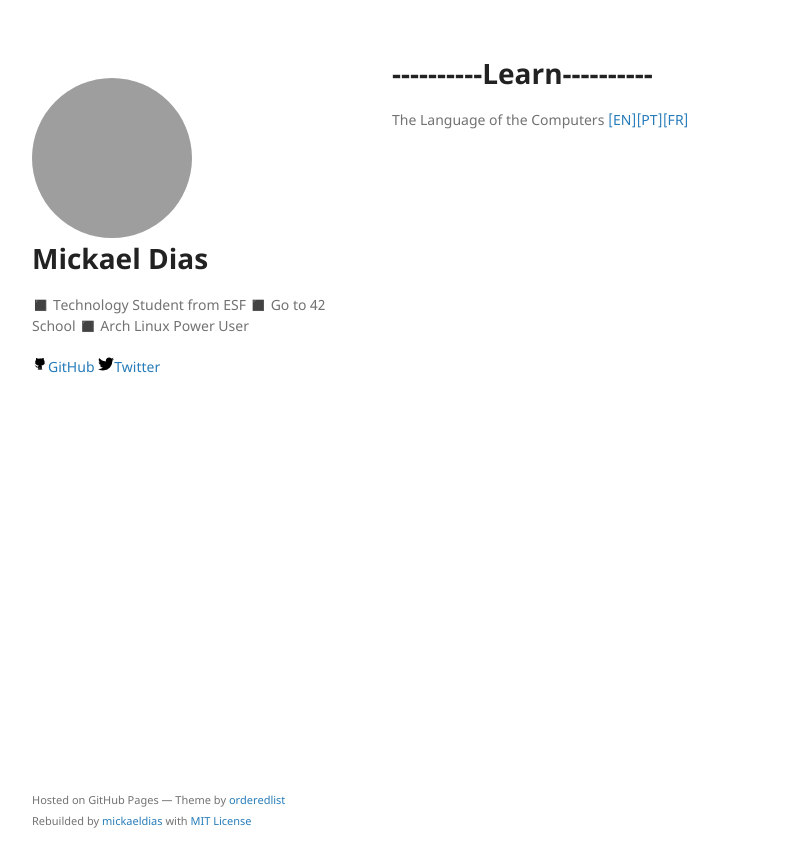
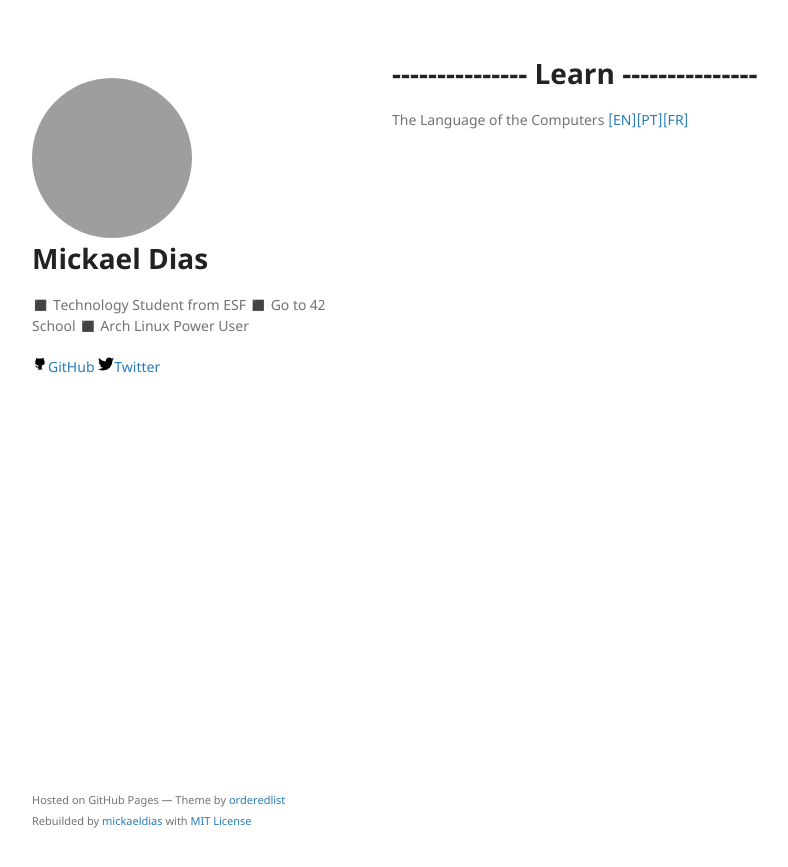
Before and after one commit to gliasa01/gliasa01.github.io, a Jekyll site: the page built from index.md, in a window 1280 px wide. Shown: the top 867 px of the page, without its empty margins (178-966 px from the left). Built offline with Jekyll 4.4.1, drawn with Linux system fonts in a browser that asks for light colours; grey boxes are pictures that could not be loaded.

Commit message:
Fix layers

```diff
--- a/index.md
+++ b/index.md
@@ -2,7 +2,7 @@
 layout: default
 ---
 <section>
-<h1><span>----------</span>Learn<span>----------</span></h1>
+<h1><span>---------------</span> Learn <span>---------------</span></h1>
 <p>The Language of the Computers <a href="">[EN]</a><a href="">[PT]</a><a href="">[FR]</a></p>
 {{ content }}
 </section>
```
